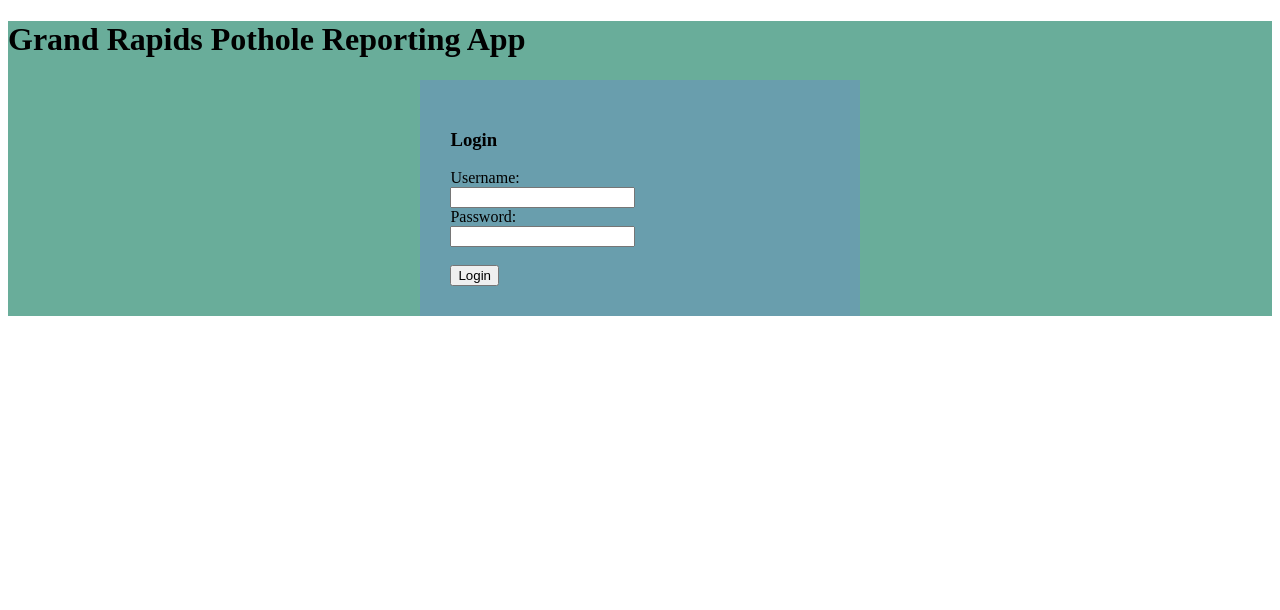
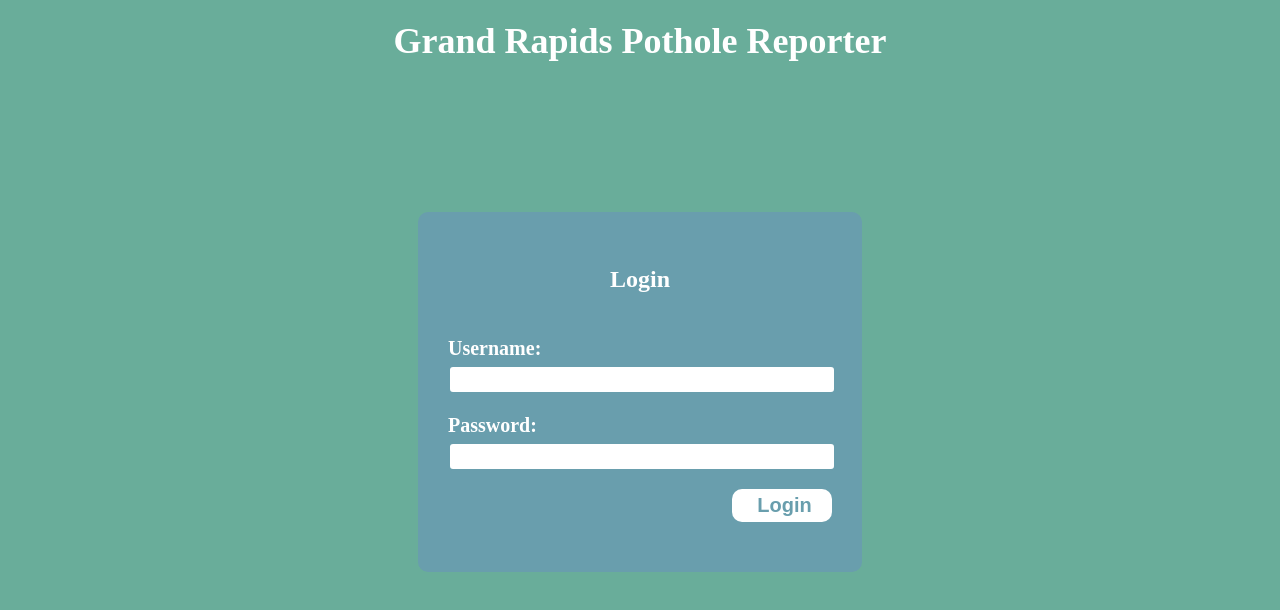
Before and after one commit to carharv/PotholeScout, a Vue app: page / in a window 1280 px wide. Shown: the top 610 px of the page. Built offline with nearby package versions, Linux system fonts and the light colour scheme.

Commit message:
initial draft of login-screen

```diff
--- a/public/index.html
+++ b/public/index.html
@@ -1,6 +1,13 @@
 <!DOCTYPE html>
 <html lang="">
   <head>
+    <style>
+      body {
+        margin: 0 !important;
+        height: 100%;
+        background-color: #69AD9A;
+      }
+    </style>
     <meta charset="utf-8">
     <meta http-equiv="X-UA-Compatible" content="IE=edge">
     <meta name="viewport" content="width=device-width,initial-scale=1.0">
--- a/src/components/LoginScreen.vue
+++ b/src/components/LoginScreen.vue
@@ -1,13 +1,15 @@
 <template>
   <div class="hello">
-    <h1>Grand Rapids Pothole Reporting App</h1>
+    <h1>Grand Rapids Pothole Reporter</h1>
     <form action="">
         <h3>Login</h3>
+        <div class="form-wrapper">
           <label for="fname">Username: </label><br>
           <input type="text" id="fname" name="fname"><br>
           <label for="lname">Password: </label><br>
           <input type="text" id="lname" name="lname"><br><br>
           <input type="submit" value="Login">
+        </div>
     </form>
   </div>
 </template>
@@ -23,19 +25,86 @@ export default class LoginScreen extends Vue {
 
 <!-- Add "scoped" attribute to limit CSS to this component only -->
 <style scoped>
+
+  .form-wrapper label {
+    float: left;
+    padding-top: 20px;
+    font-size: 20px;
+  }
+
+  .form-wrapper {
+    min-width: 200px;
+    max-width: 400px;
+    margin: 0 auto;
+  }
+
   form {
       padding: 30px;
       width: 30%;
-    max-width: 1500px;
+      max-width: 1000px;
+      min-width: 300px;
       margin: 0 auto;
       height: 100%;
       background-color: #699EAD;
+      text-align: center;
+      height: 300px;
+      margin-top: 150px;
+      border-radius: 10px;
   }
+
   form input[type="submit"] {
-  text-align: right;
+    float: right;
+    width: 100px;
+    color: #699EAD;
+    background-color: white;
+    font-size: 20px;
+    font-weight: bold;
+    border: none;
+    padding: 5px;
+    border-radius: 10px;
+    padding-right: 0;
+    transition: all .4s;
+  }
+
+
+  form input[type="submit"]:hover {
+    transform: scale(1.2);
+  }
+
+  form input[type="text"] {
+    width: 100%;
+    border-radius: 5px;
+    border: none;
+    padding: 5px;
+    margin-top: 5px;
+    padding-right: 0;
+    padding-left: 0;
+    border: 2px solid #699EAD;
+    transition: all .2s;
+  }
+
+
+  form input[type="text"]:focus {
+    border: 2px solid white;
+    outline: none;
   }
 
   .hello {
-  background-color: #69AD9A;
+    height: 100%;
+    color: white;
+    font-weight: bold;
   }
+
+  h1 {
+    margin-top: 0;
+    padding-top: 20px;
+    text-align: center;
+    color: white;
+    font-size: 36px;
+  }
+
+  h3 {
+    font-size: 24px;
+  }
+
 </style>
```
Also changed, not shown: 2 other files (tests, documents, lock files or other folders). Lines whose indentation alone changed are shown as unchanged.
